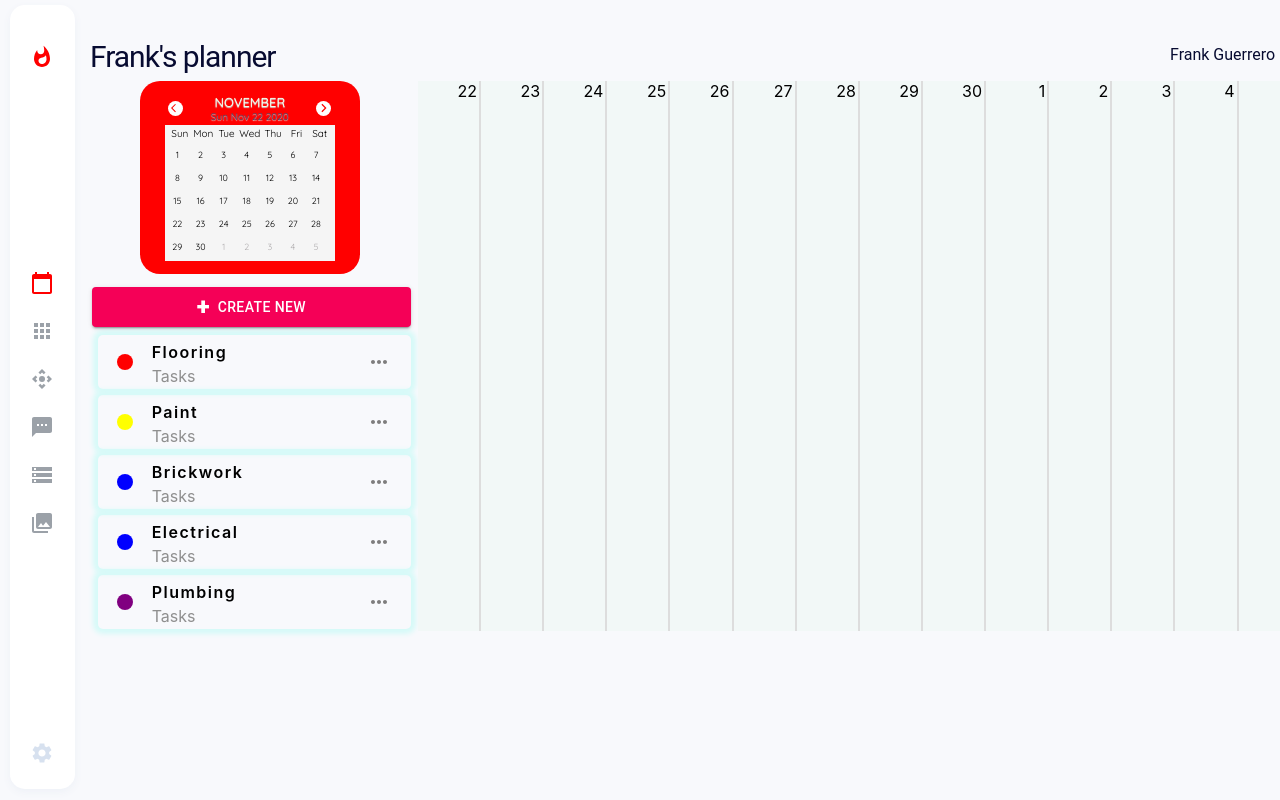
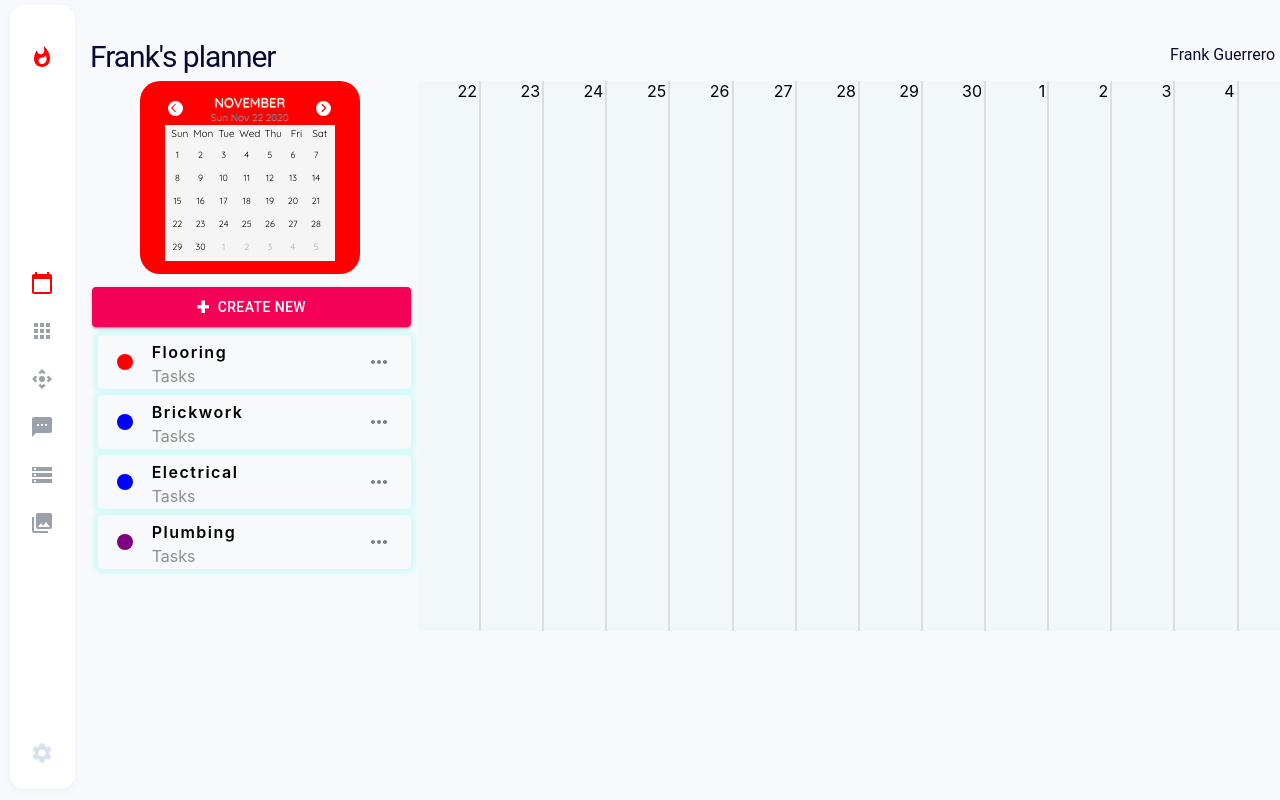
Before and after one commit to kapil-kumar-singh/React-schedule-calendar, a React (Create React App) app: page / in a window 1280 px wide. Shown: the top 800 px of the page. Built offline with nearby package versions, Linux system fonts and the light colour scheme.

Commit message:
changing in CI

```diff
--- a/src/App.js
+++ b/src/App.js
@@ -4,7 +4,7 @@ import Dashboard from './components/Dashboard/Dashboard';
 import Something from './components/Something/Something';
 
 
-const CI = ["Flooring", "Paint", "Brickwork", "Electrical", "Plumbing"]
+const CI = ["Flooring", "Brickwork", "Electrical", "Plumbing"]
 const CC = { Flooring:"red", Paint:"yellow", Brickwork:"blue", Electrical:"blue", Plumbing:"Purple"}
 const AE = []
 localStorage.setItem('CC', JSON.stringify(CC));
```
